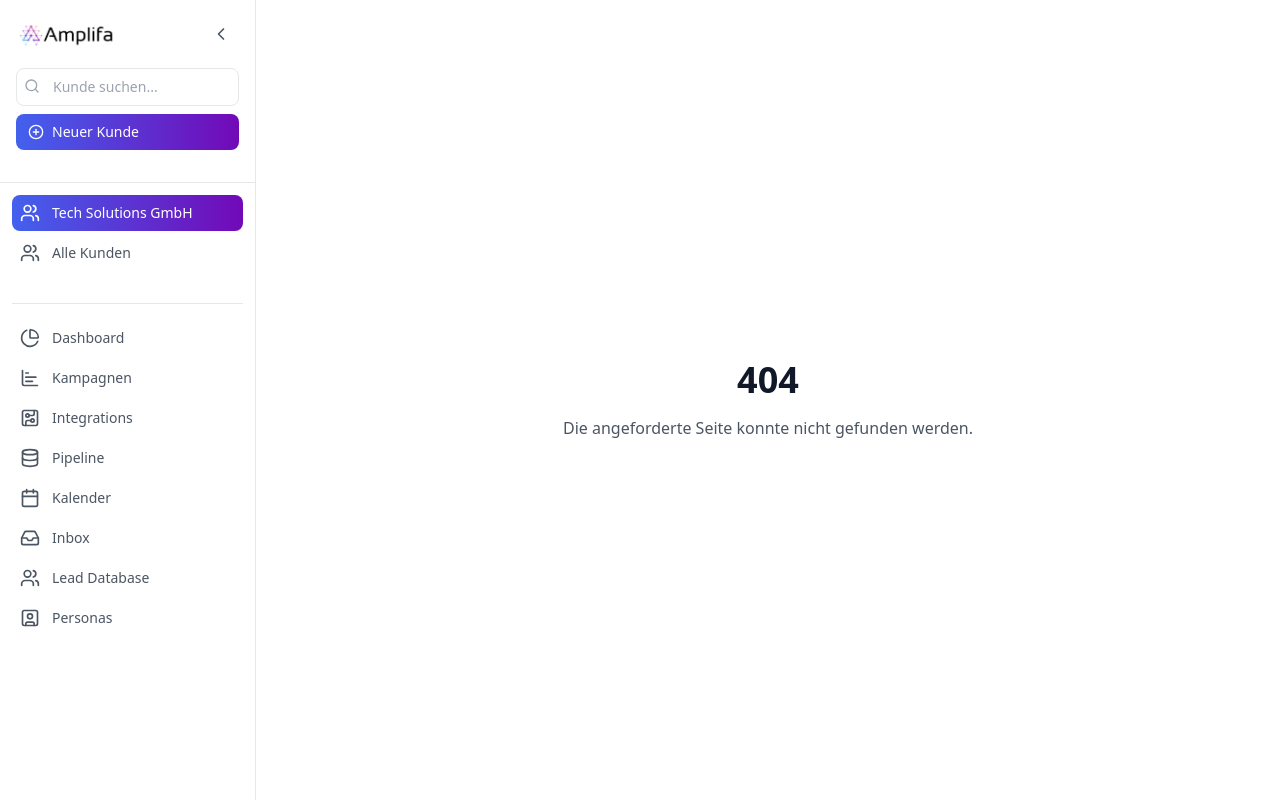
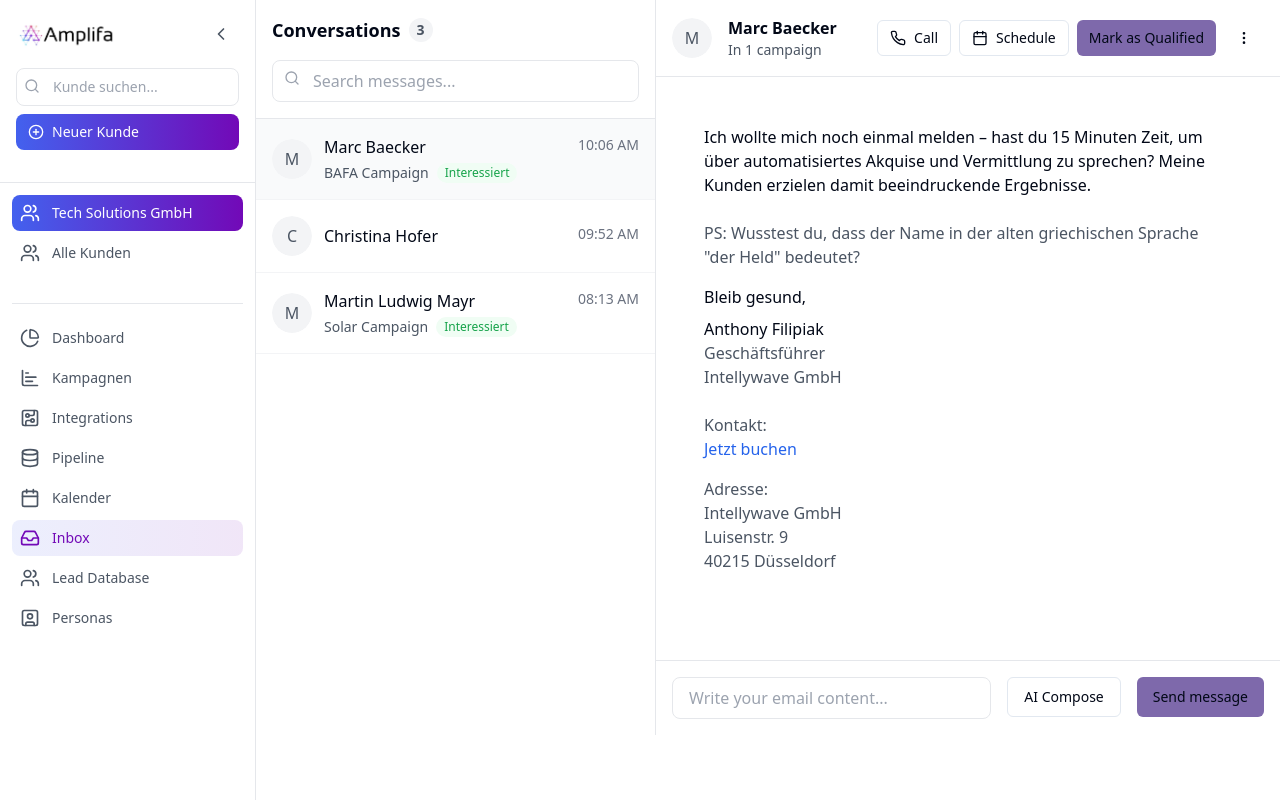
Before and after one commit to afilipiak25/agency-insight-portal, a React (Vite) app: page /inbox in a window 1280 px wide. Before the commit this address had no page. Built offline with nearby package versions, Linux system fonts and the light colour scheme.

Commit message:
Add inbox page
Adds a new page for the inbox, accessible from the sidebar.  The visual design is not specified.

```diff
--- a/src/App.tsx
+++ b/src/App.tsx
@@ -12,6 +12,7 @@ import Integrations from "./pages/Integrations";
 import Pipeline from "./pages/Pipeline";
 import Calendar from "./pages/Calendar";
 import LeadDatabase from "./pages/LeadDatabase";
+import Inbox from "./pages/Inbox";
 
 const queryClient = new QueryClient();
 
@@ -29,6 +30,7 @@ const App = () => (
           <Route path="/pipeline" element={<Pipeline />} />
           <Route path="/calendar" element={<Calendar />} />
           <Route path="/leads" element={<LeadDatabase />} />
+          <Route path="/inbox" element={<Inbox />} />
           <Route path="*" element={<NotFound />} />
         </Routes>
       </BrowserRouter>
--- a/src/components/Sidebar.tsx
+++ b/src/components/Sidebar.tsx
@@ -24,7 +24,7 @@ const navItems = [
   { icon: CircuitBoard, label: 'Integrations', path: '/integrations' },
   { icon: Database, label: 'Pipeline', path: '/pipeline' },
   { icon: Calendar, label: 'Kalender', path: '/calendar' },
-  { icon: Inbox, label: 'Inbox' },
+  { icon: Inbox, label: 'Inbox', path: '/inbox' },
   { icon: Users, label: 'Lead Database', path: '/leads' },
   { icon: UserSquare, label: 'Personas' },
 ];
--- /dev/null
+++ b/src/pages/Inbox.tsx
@@ -0,0 +1,196 @@
+
+import { Layout } from "@/components/Layout";
+import { Button } from "@/components/ui/button";
+import { Search, Phone, Calendar, MoreVertical } from "lucide-react";
+import { Avatar } from "@/components/ui/avatar";
+import {
+  DropdownMenu,
+  DropdownMenuContent,
+  DropdownMenuItem,
+  DropdownMenuTrigger,
+} from "@/components/ui/dropdown-menu";
+
+interface Message {
+  id: number;
+  sender: string;
+  campaign: string;
+  time: string;
+  status: "Interessiert" | "Nicht interessiert";
+  content: string;
+  avatar?: string;
+}
+
+const messages: Message[] = [
+  {
+    id: 1,
+    sender: "Marc Baecker",
+    campaign: "BAFA Campaign",
+    time: "10:06 AM",
+    status: "Interessiert",
+    content: "Ich wollte mich noch einmal melden – hast du 15 Minuten Zeit, um über automatisiertes Akquise und Vermittlung zu sprechen? Meine Kunden erzielen damit beeindruckende Ergebnisse."
+  },
+  {
+    id: 2,
+    sender: "Christina Hofer",
+    campaign: "",
+    time: "09:52 AM",
+    status: "Nicht interessiert",
+    content: "Leider kein Interesse."
+  },
+  {
+    id: 3,
+    sender: "Martin Ludwig Mayr",
+    campaign: "Solar Campaign",
+    time: "08:13 AM",
+    status: "Interessiert",
+    content: "Ich hätte Interesse an einem Gespräch."
+  }
+];
+
+const Inbox = () => {
+  const selectedMessage = messages[0]; // In real app, this would be state-managed
+
+  return (
+    <Layout>
+      <div className="flex h-[calc(100vh-65px)]">
+        {/* Left sidebar */}
+        <div className="w-[400px] border-r border-gray-200 flex flex-col">
+          <div className="p-4 border-b border-gray-200">
+            <h2 className="text-lg font-semibold mb-4 flex items-center gap-2">
+              Conversations
+              <span className="bg-gray-100 text-gray-600 text-sm px-2 py-0.5 rounded-full">3</span>
+            </h2>
+            <div className="relative">
+              <Search className="absolute left-3 top-2.5 h-4 w-4 text-gray-400" />
+              <input
+                type="text"
+                placeholder="Search messages..."
+                className="w-full pl-10 pr-4 py-2 border border-gray-200 rounded-lg focus:outline-none focus:ring-2 focus:ring-amplifa-purple/30"
+              />
+            </div>
+          </div>
+
+          <div className="flex-1 overflow-auto">
+            {messages.map((message) => (
+              <div
+                key={message.id}
+                className={`p-4 border-b border-gray-100 hover:bg-gray-50 cursor-pointer ${
+                  message.id === selectedMessage.id ? "bg-gray-50" : ""
+                }`}
+              >
+                <div className="flex items-center gap-3">
+                  <Avatar>
+                    <div className="bg-gray-100 w-10 h-10 rounded-full flex items-center justify-center text-gray-600">
+                      {message.sender.charAt(0)}
+                    </div>
+                  </Avatar>
+                  <div className="flex-1 min-w-0">
+                    <div className="flex justify-between items-start">
+                      <h3 className="font-medium truncate">{message.sender}</h3>
+                      <span className="text-sm text-gray-500 flex-shrink-0">{message.time}</span>
+                    </div>
+                    {message.campaign && (
+                      <div className="flex items-center gap-2 mt-1">
+                        <span className="text-sm text-gray-600">{message.campaign}</span>
+                        <span className={`text-xs px-2 py-0.5 rounded-full ${
+                          message.status === "Interessiert"
+                            ? "bg-green-50 text-green-600"
+                            : "bg-red-50 text-red-600"
+                        }`}>
+                          {message.status}
+                        </span>
+                      </div>
+                    )}
+                  </div>
+                </div>
+              </div>
+            ))}
+          </div>
+        </div>
+
+        {/* Main content */}
+        <div className="flex-1 flex flex-col">
+          <div className="border-b border-gray-200 p-4">
+            <div className="flex justify-between items-center">
+              <div className="flex items-center gap-4">
+                <Avatar>
+                  <div className="bg-gray-100 w-10 h-10 rounded-full flex items-center justify-center text-gray-600">
+                    {selectedMessage.sender.charAt(0)}
+                  </div>
+                </Avatar>
+                <div>
+                  <h2 className="font-semibold">{selectedMessage.sender}</h2>
+                  <div className="text-sm text-gray-600">In 1 campaign</div>
+                </div>
+              </div>
+              <div className="flex items-center gap-2">
+                <Button variant="outline" size="sm" className="gap-2">
+                  <Phone className="w-4 h-4" />
+                  Call
+                </Button>
+                <Button variant="outline" size="sm" className="gap-2">
+                  <Calendar className="w-4 h-4" />
+                  Schedule
+                </Button>
+                <Button size="sm" className="bg-[#7E69AB] hover:bg-[#6A5A91]">
+                  Mark as Qualified
+                </Button>
+                <DropdownMenu>
+                  <DropdownMenuTrigger asChild>
+                    <Button variant="ghost" size="icon">
+                      <MoreVertical className="h-4 w-4" />
+                    </Button>
+                  </DropdownMenuTrigger>
+                  <DropdownMenuContent align="end">
+                    <DropdownMenuItem>Edit Contact</DropdownMenuItem>
+                    <DropdownMenuItem>Delete Messages</DropdownMenuItem>
+                    <DropdownMenuItem>Block Contact</DropdownMenuItem>
+                  </DropdownMenuContent>
+                </DropdownMenu>
+              </div>
+            </div>
+          </div>
+
+          <div className="flex-1 overflow-auto p-6">
+            <div className="max-w-3xl mx-auto space-y-6">
+              <div className="bg-white rounded-lg p-6">
+                <p className="mb-6">{selectedMessage.content}</p>
+                <p className="mb-4 text-gray-600">PS: Wusstest du, dass der Name in der alten griechischen Sprache "der Held" bedeutet?</p>
+                <p className="mb-2">Bleib gesund,</p>
+                <p className="font-medium">Anthony Filipiak</p>
+                <p className="text-gray-600">Geschäftsführer</p>
+                <p className="text-gray-600">Intellywave GmbH</p>
+                <div className="mt-6">
+                  <p className="text-gray-600">Kontakt:</p>
+                  <a href="mailto:af@intellywave.de" className="text-blue-600">Jetzt buchen</a>
+                </div>
+                <div className="mt-4">
+                  <p className="text-gray-600">Adresse:</p>
+                  <p className="text-gray-600">Intellywave GmbH</p>
+                  <p className="text-gray-600">Luisenstr. 9</p>
+                  <p className="text-gray-600">40215 Düsseldorf</p>
+                </div>
+              </div>
+            </div>
+          </div>
+
+          <div className="p-4 border-t border-gray-200">
+            <div className="max-w-3xl mx-auto flex gap-4">
+              <input
+                type="text"
+                placeholder="Write your email content..."
+                className="flex-1 border border-gray-200 rounded-lg px-4 py-2 focus:outline-none focus:ring-2 focus:ring-amplifa-purple/30"
+              />
+              <Button variant="outline">AI Compose</Button>
+              <Button className="bg-[#7E69AB] hover:bg-[#6A5A91]">
+                Send message
+              </Button>
+            </div>
+          </div>
+        </div>
+      </div>
+    </Layout>
+  );
+};
+
+export default Inbox;
```
